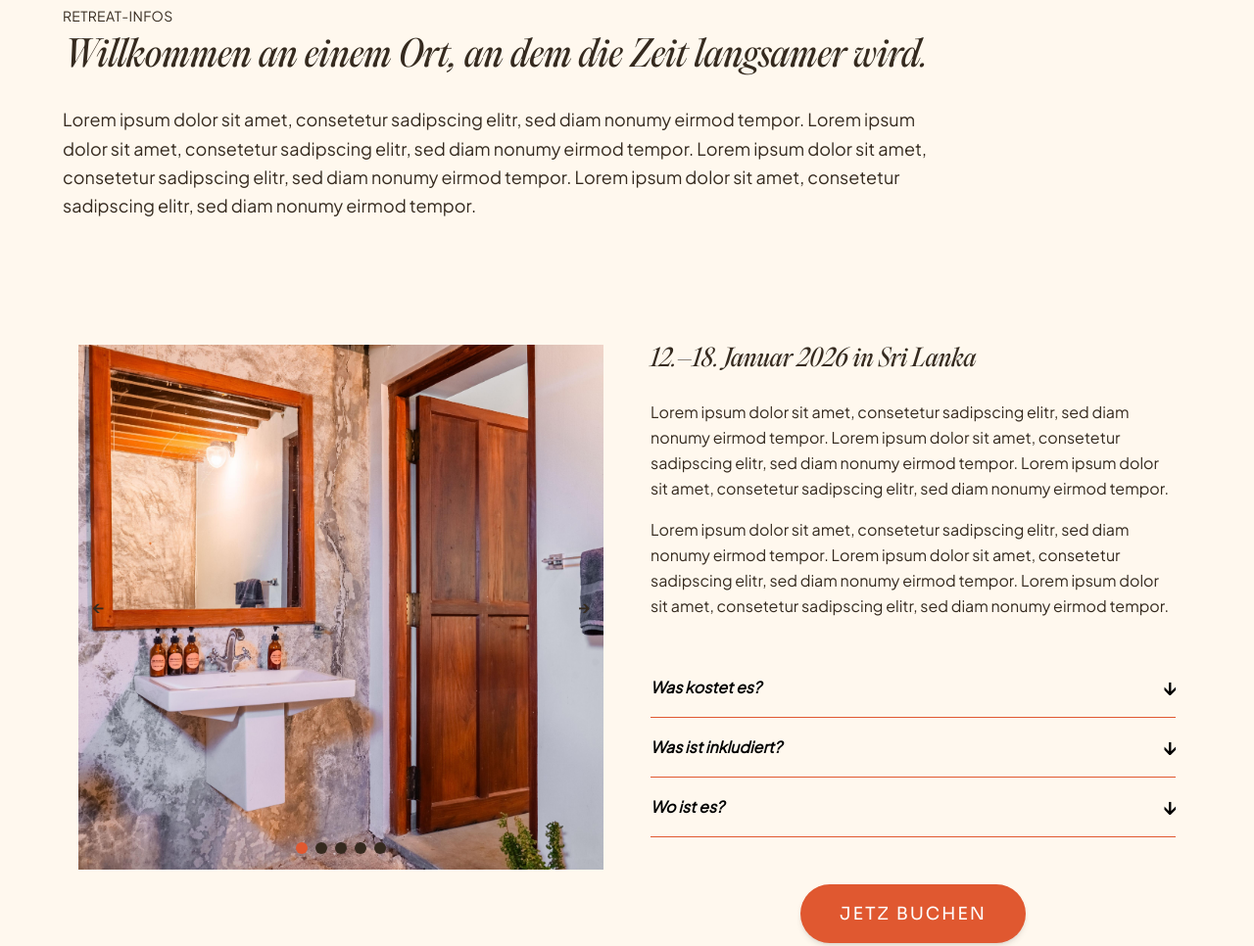
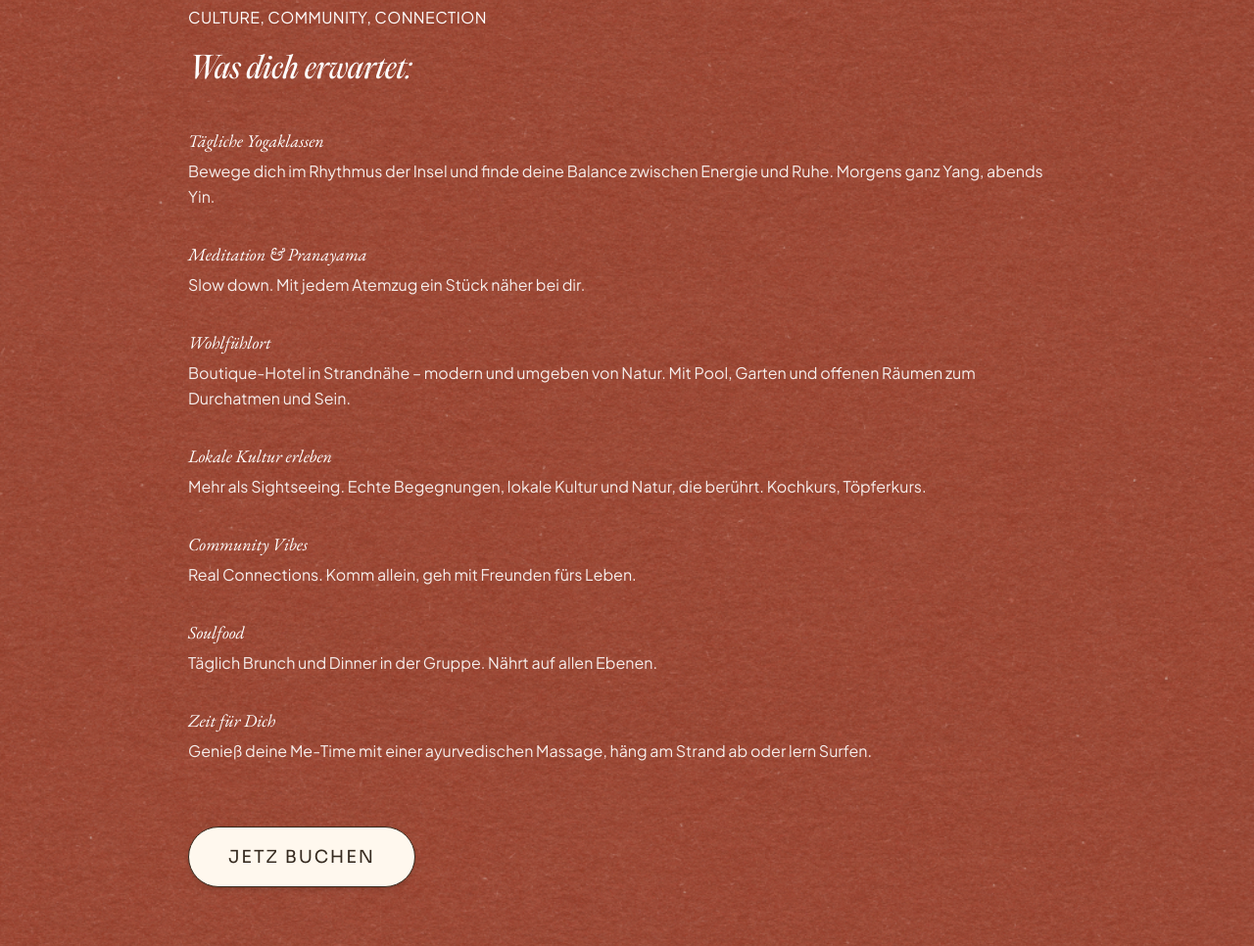
Before and after one commit to carmaretreats/retreats, an Astro site: page /retreats in a window 1280 px wide. Shown: the part 2776-3742 px from the top of the page at 98% size. Built offline with nearby package versions, Linux system fonts and the light colour scheme; Astro itself is replaced by a stand-in of ours; a web font is replaced by a local one.

Commit message:
Add  highlights section and update retreats id and naming

```diff
--- /dev/null
+++ b/src/components/RetreatHighlights.astro
@@ -0,0 +1,66 @@
+---
+import CTA from "../components/CTA.astro";
+import bgImage from '../assets/images/Terra-Rossa-Papier.png';
+
+const highlights = [
+  {
+    title: "Tägliche Yogaklassen",
+    text: "Bewege dich im Rhythmus der Insel und finde deine Balance zwischen Energie und Ruhe. Morgens ganz Yang, abends Yin."
+  },
+  {
+    title: "Meditation & Pranayama",
+    text: "Slow down. Mit jedem Atemzug ein Stück näher bei dir."
+  },
+  {
+    title: "Wohlfühlort",
+    text: "Boutique-Hotel in Strandnähe – modern und umgeben von Natur. Mit Pool, Garten und offenen Räumen zum Durchatmen und Sein."
+  },
+  {
+    title: "Lokale Kultur erleben",
+    text: "Mehr als Sightseeing. Echte Begegnungen, lokale Kultur und Natur, die berührt. Kochkurs, Töpferkurs."
+  },
+  {
+    title: "Community Vibes",
+    text: "Real Connections. Komm allein, geh mit Freunden fürs Leben."
+  },
+  {
+    title: "Soulfood",
+    text: "Täglich Brunch und Dinner in der Gruppe. Nährt auf allen Ebenen."
+  },
+  {
+    title: "Zeit für Dich",
+    text: "Genieß deine Me-Time mit einer ayurvedischen Massage, häng am Strand ab oder lern Surfen."
+  }
+];
+---
+
+<section
+  class="w-full bg-cover bg-center bg-no-repeat py-24 px-6 text-white"
+  style={`background-image: url(${bgImage.src});`}
+>
+  <div class="max-w-4xl mx-auto">
+    <!-- Heading -->
+    <h3 class="uppercase tracking-wide text-base font-sans mb-6">
+      Culture, Community, Connection
+    </h3>
+
+    <h2 class="text-2xl md:text-3xl font-editorial italic mb-10">
+      Was dich erwartet:
+    </h2>
+
+    <!-- Highlights list -->
+    <ul class="space-y-8 text-base leading-relaxed font-sans">
+      {highlights.map((item) => (
+        <li>
+          <p class="font-garamond italic text-lg mb-1">{item.title}</p>
+          <p class="text-white/90">{item.text}</p>
+        </li>
+      ))}
+    </ul>
+
+    <!-- CTA -->
+    <div class="pt-16 flex justify-start">
+      <CTA color="cream" border={true} size="medium" />
+    </div>
+  </div>
+</section>
--- a/src/components/RetreatLeft.astro
+++ b/src/components/Retreats.astro
@@ -2,7 +2,7 @@
 import RetreatCard from './RetreatCard.astro'; // Adjust the path as needed
 ---
 
-<section class="bg-cream-bg text-dark-brown font-sans px-4 py-16 md:py-24">
+<section id="retreats" class="bg-cream-bg text-dark-brown font-sans px-4 py-16 md:py-24">
   <div class="max-w-6xl mx-auto flex flex-col gap-16">
 
     <!-- Top Heading and Description -->
--- a/src/pages/retreats/index.astro
+++ b/src/pages/retreats/index.astro
@@ -2,11 +2,12 @@
 import Layout from '../../layouts/Layout.astro';
 import Hero from '../../components/Hero.astro';
 import ContactSection from '../../components/ContactSection.astro';
-import RetreatLeft from '../../components/RetreatLeft.astro';
+import Retreats from '../../components/Retreats.astro';
 import { actions } from "astro:actions";
 import HeroWelcome from '../../components/HeroWelcome.astro';
 import ImagineSection from '../../components/ImagineSection.astro';
 import NextRetreats from '../../components/NextRetreats.astro';
+import RetreatHighlights from '../../components/RetreatHighlights.astro';
 const result = Astro.getActionResult(actions.send);
 if (result?.data) {
   return Astro.redirect("/thanks");
@@ -18,7 +19,8 @@ if (result?.data) {
     <HeroWelcome />
     <ImagineSection />
     <NextRetreats />
-    <RetreatLeft />
+    <RetreatHighlights />
+    <Retreats />
     <ContactSection />
   </main>
 </Layout>
```
